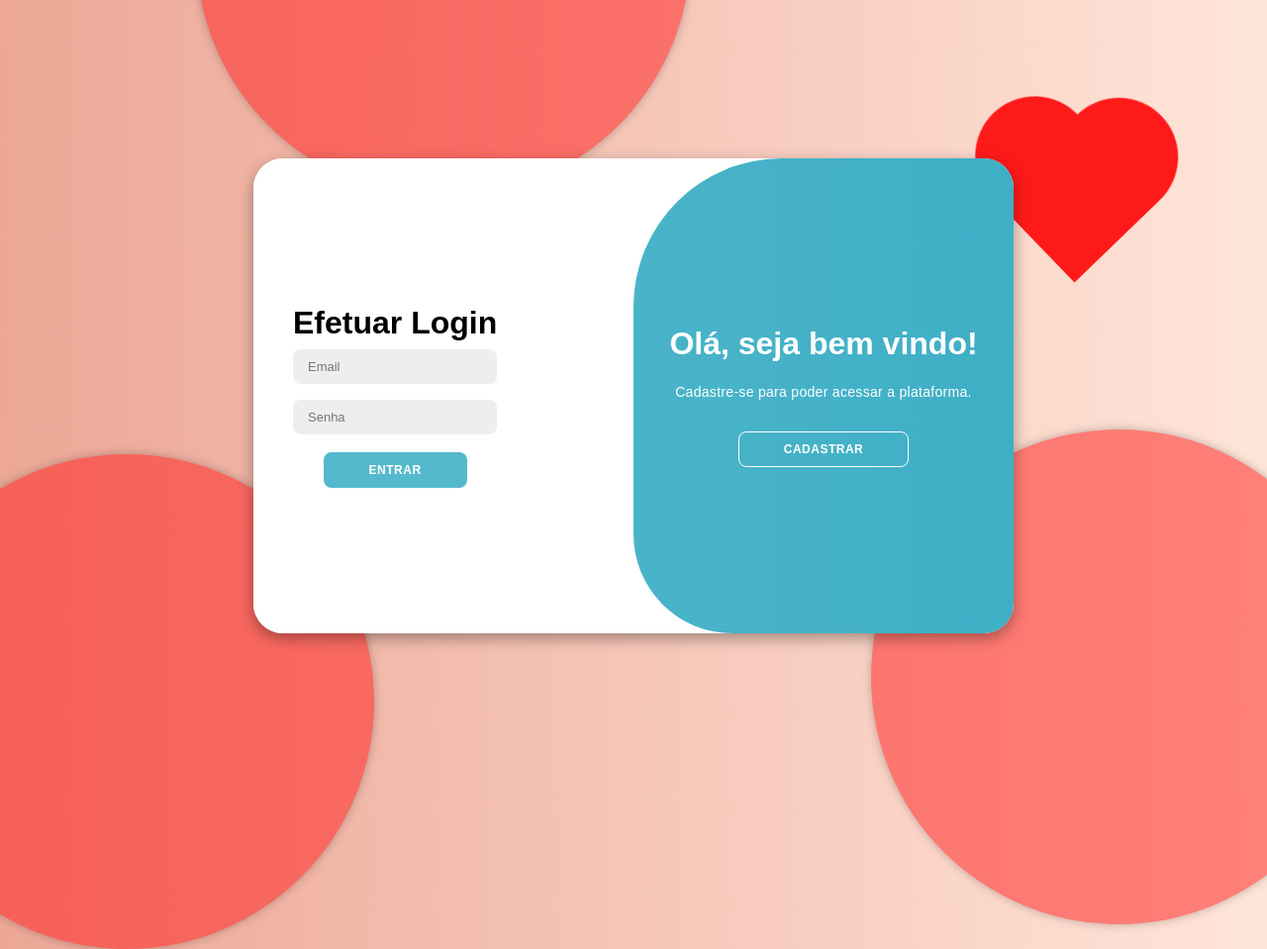
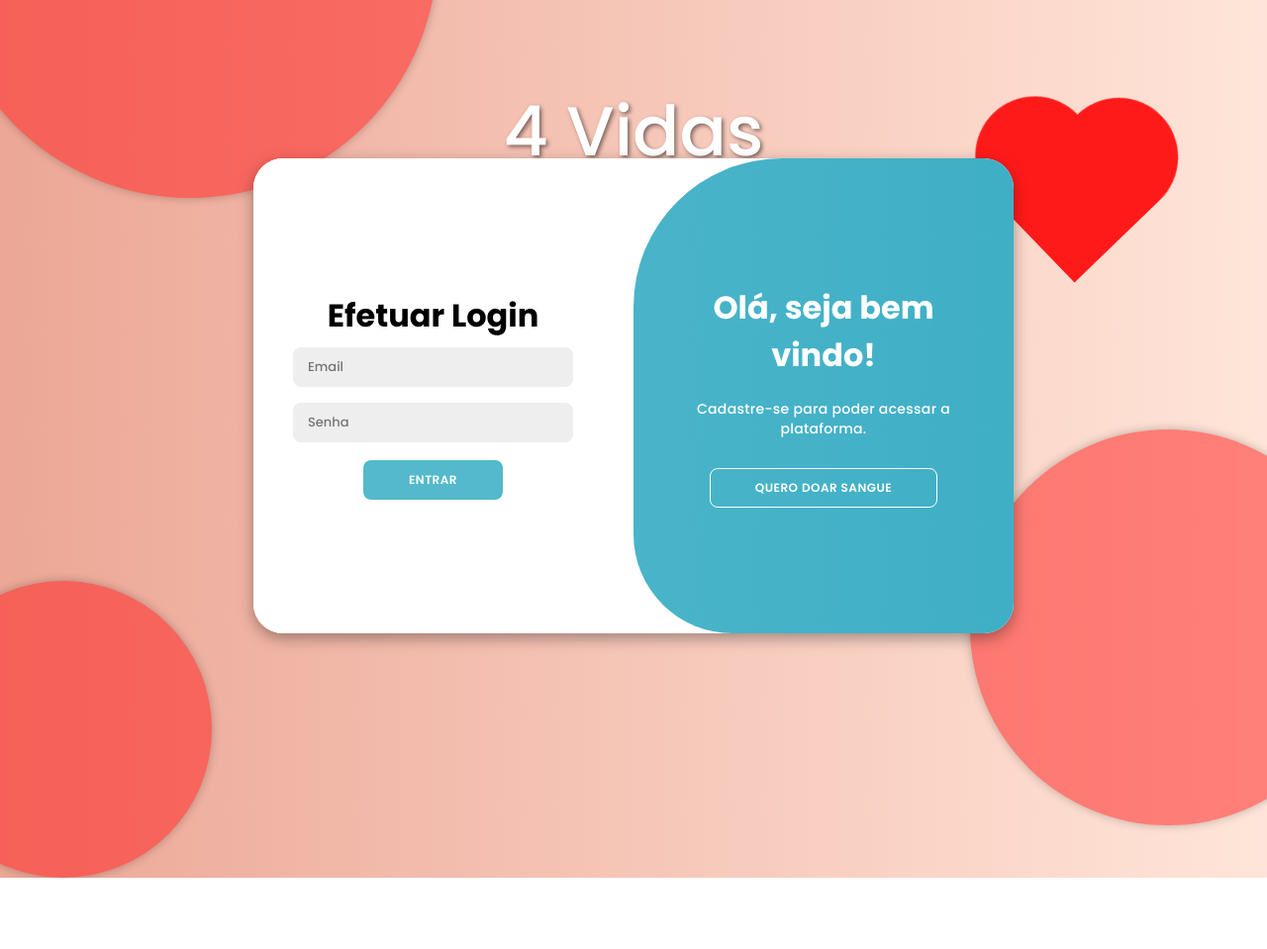
Before and after one commit to trindadegabriel/ProjetoIntegradorIV, a plain HTML site: page main-telas/telalogin.html in a window 1280 px wide. Shown: the top 959 px of the page at 99% size. After the commit the page ends 887 px from the top, so only its background shows below. Drawn offline with Linux system fonts and the light colour scheme.

Commit message:
Mudanças visuais tela login

```diff
--- a/main-telas/telalogin.css
+++ b/main-telas/telalogin.css
@@ -4,7 +4,7 @@
     margin: 0;
     padding: 0;
     box-sizing: border-box;
-    font-family: 'Montserrat', sans-serif;
+    font-family: 'Poppins', sans-serif;
 }
 
 body{
@@ -61,25 +61,27 @@ body{
     top: 75px;
 }
 
-.text-below-heart {
+.nome-site {
     text-align: center;
-    color: #FE251B;
-    font-size: 50px;
+    color: #ffffff;
+    font-size: 70px;
     position: absolute;
-    top: 15%;
+    top: 10%;
     left: 50%;
     transform: translateX(-50%);
+    text-shadow: 2px 2px 4px rgba(0, 0, 0, 0.5);
 }
 
+
 .circle1 {
-    width: 500px;
-    height: 500px;
+    width: 300px;
+    height: 300px;
     content: "";
     border-radius: 50%;
     background-color: #ff1a1a;
     position: absolute;
-    margin-right: 80%;
-    margin-top:30%;
+    margin-right: 90%;
+    margin-top:40%;
     opacity: 0.5;
     top: 75px;
     box-shadow: 0px 0px 10px rgba(0, 0, 0, 0.5);
@@ -92,15 +94,15 @@ body{
     border-radius: 50%;
     background-color: #ff1a1a;
     position: absolute;
-    margin-right: 30%;
+    margin-right: 70%;
     opacity: 0.5;
     bottom: 600px;
     box-shadow: 0px 0px 10px rgba(0, 0, 0, 0.5);
 }
 
 .circle3 {
-    width: 500px;
-    height: 500px;
+    width: 400px;
+    height: 400px;
     content: "";
     border-radius: 50%;
     background-color: #ff1a1a;
@@ -179,12 +181,6 @@ body{
     top: 0;
     height: 100%;
     transition: all 0.6s ease-in-out;
-}
-
-.sign-in{
-    left: 0;
-    width: 50%;
-    z-index: 2;
 }
 
 .container.active .sign-in{
@@ -283,9 +279,11 @@ body{
 }
 
 #register:hover {
-    background-color: #FE251B;
+    background-color: #e6291f;
+    opacity: 0.8;
 }
 
 #login:hover {
-    background-color: #FE251B;
+    background-color: #e6291f;
+    opacity: 0.8;
 }
--- a/main-telas/telalogin.html
+++ b/main-telas/telalogin.html
@@ -14,6 +14,10 @@
     <div class="circle1"></div>
     <div class="circle2"></div>
     <div class="circle3"></div>
+
+    <div class="nome-site">
+        <p>4 Vidas</p>
+    </div>
 
     <div class="container" id="container">
         <div class="form-container sign-up">
@@ -38,13 +42,13 @@
             <div class="toggle">
                 <div class="toggle-panel toggle-left">
                     <h1>Bem vindo de Volta!</h1>
-                    <p>Entre com seu usuário e senha para acessar a plataforma.</p>
+                    <p>Entre com seu login para acessar a plataforma.</p>
                     <button class="hidden" id="login">Entrar</button>
                 </div>
                 <div class="toggle-panel toggle-right">
                     <h1>Olá, seja bem vindo!</h1>
                     <p>Cadastre-se para poder acessar a plataforma.</p>
-                    <button class="hidden" id="register">Cadastrar</button>
+                    <button class="hidden" id="register">Quero doar sangue</button>
                 </div>
             </div>
         </div>
```
